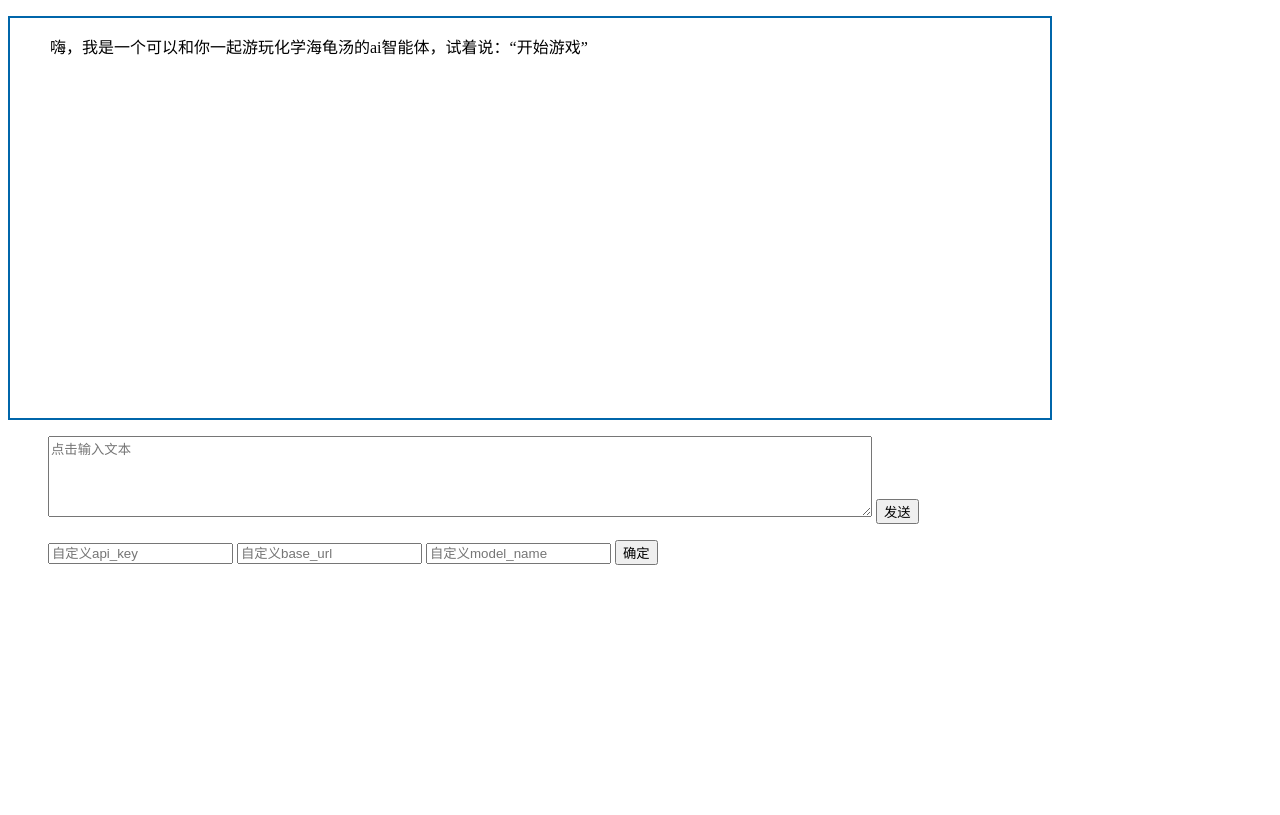
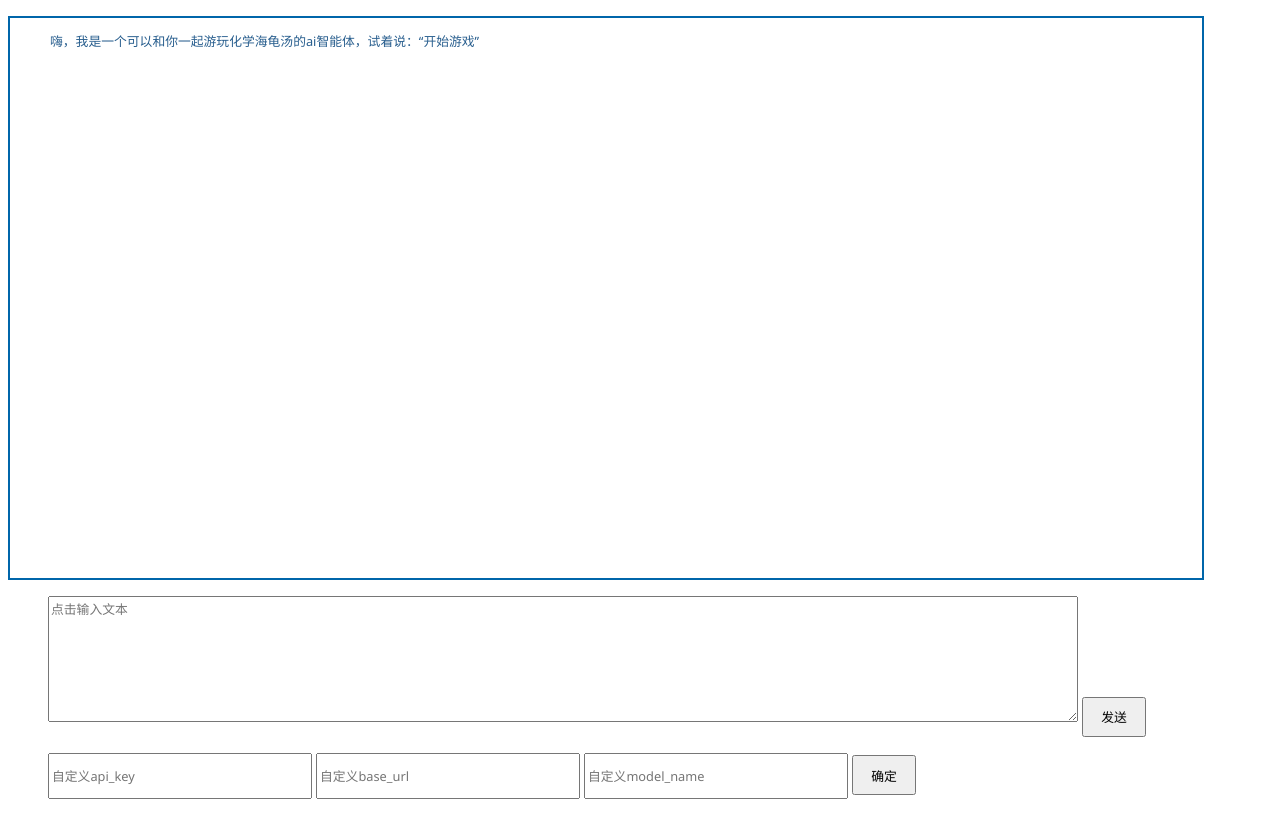
Before and after one commit to Frank8020151/chemist_try, a Flask app: page / in a window 1280 px wide. Before the commit the page ends 565 px from the top, so only its background shows below. Run offline with Flask 3, Linux system fonts and the light colour scheme.

Commit message:
Add files via upload
change style

```diff
--- a/static/css/styles.css
+++ b/static/css/styles.css
@@ -1,7 +1,101 @@
 .scroll-box{
-    width: 1000px;
-    height: 400px;
+    width: 90vw;
+    height: 70vh;
     border: 2px solid #0066aa;
     overflow-x: auto;
     overflow-y: auto;
 }
+
+#ipt{
+    width: 80vw;
+    height: 15vh;
+    font-size: 1vw;
+    font-family:
+        "Segoe UI", "Microsoft YaHei",
+        "PingFang SC", "Hiragino Sans GB",
+        "Helvetica Neue", Helvetica, Arial,
+        "Noto Sans", "WenQuanYi Micro Hei",
+        sans-serif;
+}
+
+#api_key{
+    width: 20vw;
+    height: 5vh;
+    font-size: 1vw;
+    font-family:
+        "Segoe UI", "Microsoft YaHei",
+        "PingFang SC", "Hiragino Sans GB",
+        "Helvetica Neue", Helvetica, Arial,
+        "Noto Sans", "WenQuanYi Micro Hei",
+        sans-serif;
+}
+
+#base_url{
+    width: 20vw;
+    height: 5vh;
+    font-size: 1vw;
+    font-family:
+        "Segoe UI", "Microsoft YaHei",
+        "PingFang SC", "Hiragino Sans GB",
+        "Helvetica Neue", Helvetica, Arial,
+        "Noto Sans", "WenQuanYi Micro Hei",
+        sans-serif;
+}
+
+#model_name{
+    width: 20vw;
+    height: 5vh;
+    font-size: 1vw;
+    font-family:
+        "Segoe UI", "Microsoft YaHei",
+        "PingFang SC", "Hiragino Sans GB",
+        "Helvetica Neue", Helvetica, Arial,
+        "Noto Sans", "WenQuanYi Micro Hei",
+        sans-serif;
+}
+
+#post-button{
+    width: 5vw;
+    height: 5vh;
+    font-size: 1vw;
+    font-family:
+        "Segoe UI", "Microsoft YaHei",
+        "PingFang SC", "Hiragino Sans GB",
+        "Helvetica Neue", Helvetica, Arial,
+        "Noto Sans", "WenQuanYi Micro Hei",
+        sans-serif;
+}
+
+#submit{
+    width: 5vw;
+    height: 5vh;
+    font-size: 1vw;
+    font-family:
+        "Segoe UI", "Microsoft YaHei",
+        "PingFang SC", "Hiragino Sans GB",
+        "Helvetica Neue", Helvetica, Arial,
+        "Noto Sans", "WenQuanYi Micro Hei",
+        sans-serif;
+}
+
+.user-input{
+    font-size: 1vw;
+    color: #2b542c;
+    font-family:
+        "Segoe UI", "Microsoft YaHei",
+        "PingFang SC", "Hiragino Sans GB",
+        "Helvetica Neue", Helvetica, Arial,
+        "Noto Sans", "WenQuanYi Micro Hei",
+        sans-serif;
+}
+
+.ai-output{
+    font-size: 1vw;
+    color: #285e8e;
+    font-family:
+        "Segoe UI", "Microsoft YaHei",
+        "PingFang SC", "Hiragino Sans GB",
+        "Helvetica Neue", Helvetica, Arial,
+        "Noto Sans", "WenQuanYi Micro Hei",
+        sans-serif;
+}
--- a/static/js/main.js
+++ b/static/js/main.js
@@ -8,6 +8,7 @@ async function post_to_ai(){
     button.disabled = true
     button.textContent = 'AI回答中';
     input_box.value = ''
+    new_para.className = 'user-input'
     new_para.appendChild(node)
     parent.appendChild(new_para)
     var response = await fetch("/api/chat", {
@@ -22,6 +23,7 @@ async function post_to_ai(){
     var data = await response.json()
     node = document.createTextNode('AI: '+data.message);
     new_para = document.createElement("p");
+    new_para.className = 'ai-output'
     new_para.appendChild(node)
     parent.appendChild(new_para)
     button.textContent = '发送'
--- a/templates/index.html
+++ b/templates/index.html
@@ -8,17 +8,17 @@
     </head>
     <body>
         <dir class="scroll-box" id="message-box">
-            <p>嗨，我是一个可以和你一起游玩化学海龟汤的ai智能体，试着说：“开始游戏”</p>
+            <p class="ai-output">嗨，我是一个可以和你一起游玩化学海龟汤的ai智能体，试着说：“开始游戏”</p>
         </dir>
         <dir>
-            <textarea cols="100" rows="5" placeholder="点击输入文本" id="ipt"></textarea>
+            <textarea placeholder="点击输入文本" id="ipt"></textarea>
             <button onclick="post_to_ai()" id="post-button">发送</button>
         </dir>
         <dir>
             <input type="password" id="api_key" placeholder="自定义api_key">
             <input type="url" id="base_url" placeholder="自定义base_url">
             <input id="model_name" placeholder="自定义model_name">
-            <button onclick="change_client()">确定</button>
+            <button onclick="change_client()" id="submit">确定</button>
         </dir>
     </body>
 </html>
```
